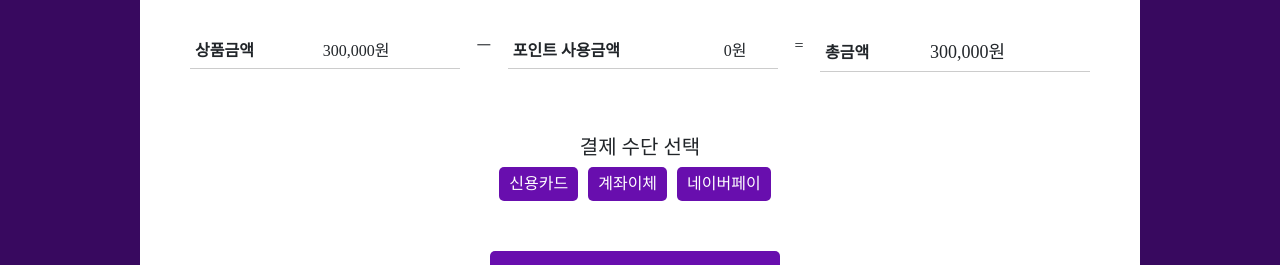
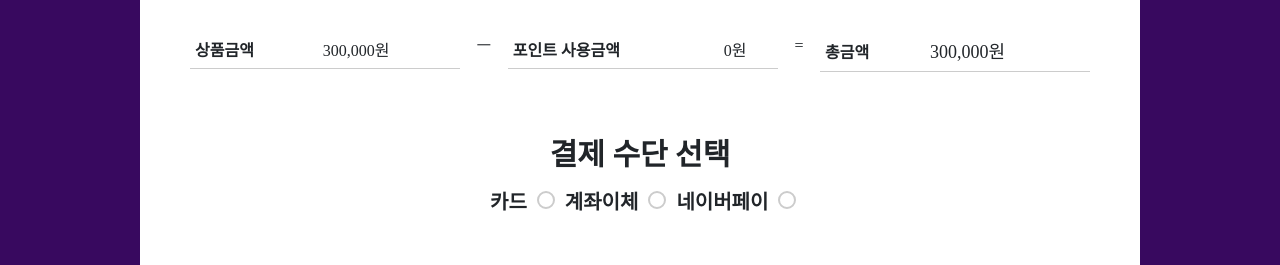
Before and after one commit to lukdown/vue-shopping, a Vue app: page /paymentpage in a window 1280 px wide. Shown: the part 1180-1445 px from the top of the page. Built offline with nearby package versions, Linux system fonts and the light colour scheme; a web font is replaced by a local one.

Commit message:
ㅇㅇㅂ

```diff
--- a/src/assets/css/customer/PaymentPageView.css
+++ b/src/assets/css/customer/PaymentPageView.css
@@ -268,32 +268,63 @@
 }
 
 /*결제 수단 선택*/
-.u-payment-method-button{
+.u-payment-method{
     text-align: center;
     font-family: "부크크 고딕";
+    font-weight: bold;
     margin-top: 50px;
-}
-
-.u-payment-method-button label {
     display: block;
     margin-bottom: 5px;
     font-size: 20px;
+    justify-content: space-between;
 }
 
-.u-payment-method-button button {
-    padding: 5px 10px;
-    border-radius: 5px;
-    border: none;
-    background-color: #680EAE;
-    color: #fff;
-    cursor: pointer;
-    margin-right: 10px;
-    font-family: "부크크 고딕";
+#u-payment-method-title{
+    font-size: 30px;
 }
 
-.u-payment-method-button button:hover {
-    background-color: #a15bd6;
+#u-payment-method-all{
+    margin: 10px 0px 0px 350px;
 }
+
+.u-payment-method #u-payment-method-card{
+    margin-right: 10px;
+    float: left;
+}
+
+.u-payment-method #u-payment-method-card input[type="radio"]{
+    margin-left: 10px;
+}
+
+.u-payment-method #u-payment-method-account{
+    margin-right: 10px;
+    float: left;
+}
+.u-payment-method #u-payment-method-account input[type="radio"]{
+    margin-left: 10px;
+}
+.u-payment-method #u-payment-method-pay{
+    margin-right: 10px;
+    float: left;
+}
+.u-payment-method #u-payment-method-pay input[type="radio"]{
+    margin-left: 10px;
+}
+.u-payment-method input[type='radio'] {
+    appearance: none;
+    width: 18px;
+    height: 18px;
+    border: 2px solid #ccc;
+    border-radius: 50%;
+    outline: none;
+    cursor: pointer;
+  }
+
+.u-payment-method input[type='radio']:checked {
+    background-color: #85006e;
+    border: 3px solid white;
+    box-shadow: 0 0 0 1.6px #ac0292;
+  }
 
 #payment-final-button {
     width: 290px;
--- a/src/views/customer/PaymentPage/PaymentPageView.vue
+++ b/src/views/customer/PaymentPage/PaymentPageView.vue
@@ -122,11 +122,22 @@
 
 
                         <!-- 결제 방법 영역-->
-                        <div class="u-payment-method-button">
-                            <label for="payment-method">결제 수단 선택</label>
-                            <button type="button" id="payment-method-button">신용카드</button>
-                            <button type="button" id="bank-transfer-button">계좌이체</button>
-                            <button type="button" id="paypal-button">네이버페이</button>
+                        <div class="u-payment-method">
+                            <div id="u-payment-method-title">결제 수단 선택</div>
+                            <div id="u-payment-method-all">
+                                <div id="u-payment-method-card">
+                                    <label for="rdo-card">카드</label>
+                                    <input type="radio" id="rdo-card" name="payment-method" value="card">
+                                </div>
+                                <div id="u-payment-method-account">
+                                    <label for="rdo-account">계좌이체</label>
+                                    <input type="radio" id="rdo-account" name="payment-method" value="account">
+                                </div>
+                                <div id="u-payment-method-pay">
+                                    <label for="rdo-pay">네이버페이</label>
+                                    <input type="radio" id="rdo-pay" name="payment-method" value="pay">
+                                </div>
+                            </div>
                         </div>
 
                         <!-- 결제 버튼 -->
```
